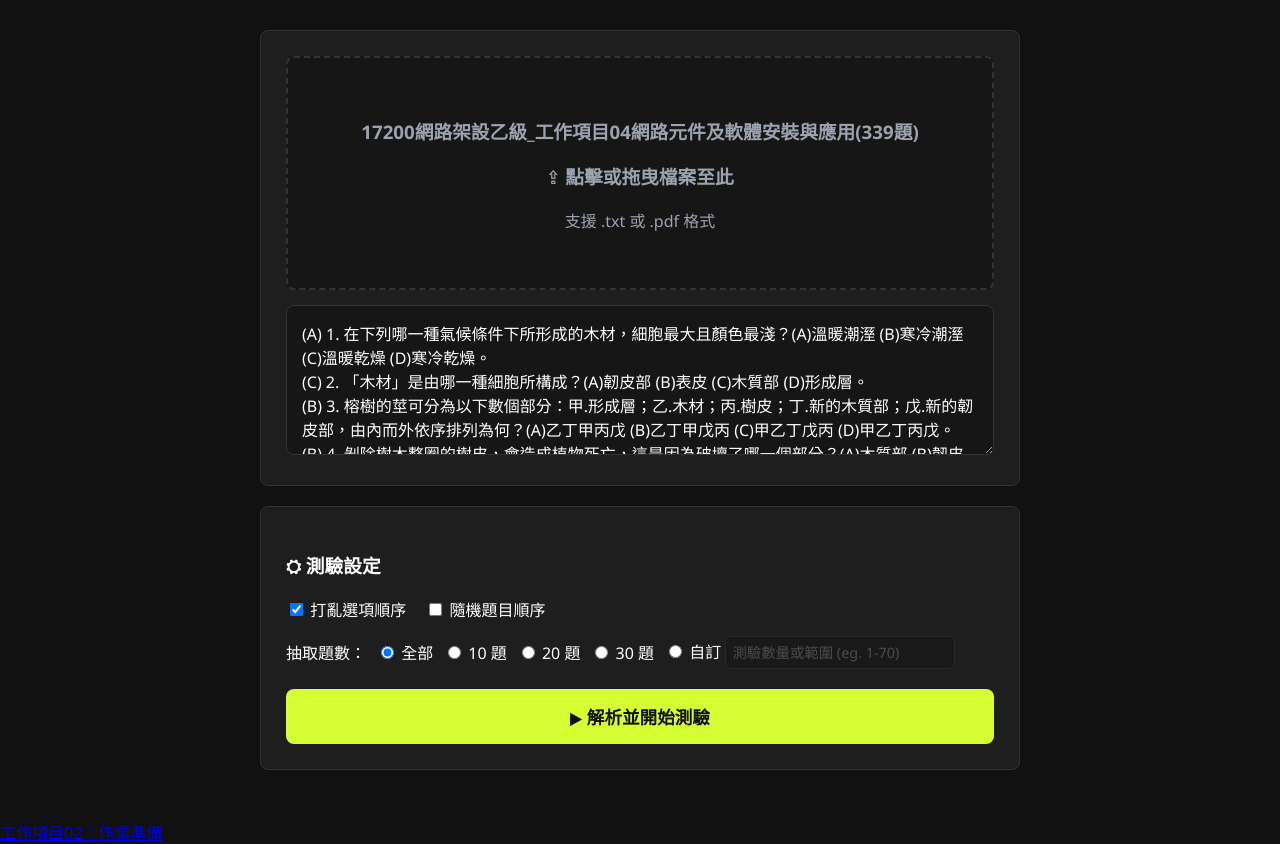
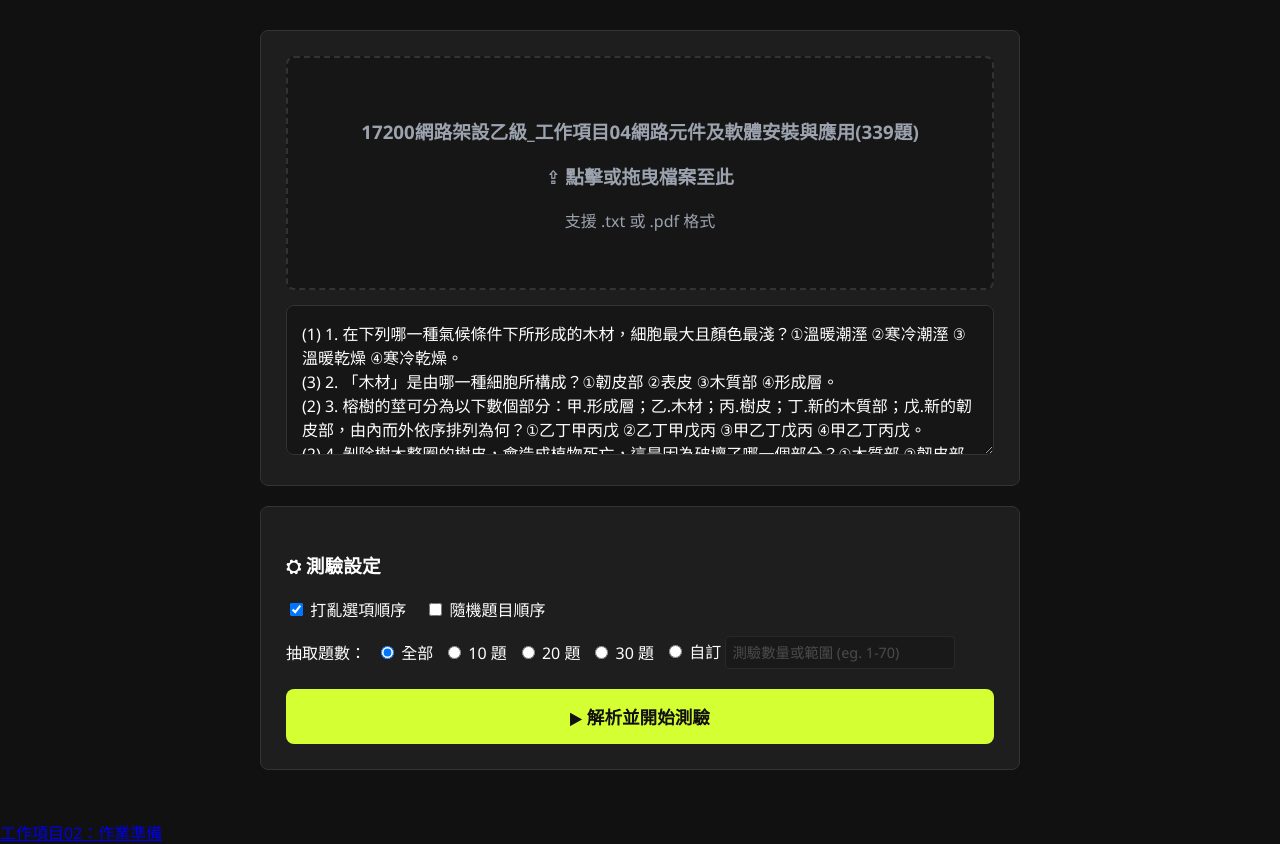
Before and after one commit to azurecloud1975/my_roy, a plain HTML site: page index.html in a window 1280 px wide. Shown: the part 77-921 px from the top of the page. Drawn offline with Linux system fonts and the light colour scheme; a script that the page names is missing.

Commit message:
把無法解析的(A)(B)(C)(D)改成(1)(2)(3)(4)與①②③④
把無法解析的(A)(B)(C)(D)改成(1)(2)(3)(4)與①②③④

```diff
--- a/index.html
+++ b/index.html
@@ -151,31 +151,31 @@
                     <input type="file" id="file-input" accept=".txt,.pdf" style="display:none;">
                 </div>
                 <textarea id="source-text" placeholder="請輸入題目或上傳檔案。">
-(A) 1. 在下列哪一種氣候條件下所形成的木材，細胞最大且顏色最淺？(A)溫暖潮溼 (B)寒冷潮溼 (C)溫暖乾燥 (D)寒冷乾燥。
-(C) 2. 「木材」是由哪一種細胞所構成？(A)韌皮部 (B)表皮 (C)木質部 (D)形成層。
-(B) 3. 榕樹的莖可分為以下數個部分：甲.形成層；乙.木材；丙.樹皮；丁.新的木質部；戊.新的韌皮部，由內而外依序排列為何？(A)乙丁甲丙戊 (B)乙丁甲戊丙 (C)甲乙丁戊丙 (D)甲乙丁丙戊。
-(B) 4. 剝除樹木整圈的樹皮，會造成植物死亡，這是因為破壞了哪一個部分？(A)木質部 (B)韌皮部 (C)形成層 (D)表皮。
-(B) 5. 有關木棉的敘述，何者錯誤？(A)木棉在春天綻放橙紅色的花朵 (B)木棉開花所需的養分是由根製造後向上運送 (C)木棉的葉片行光合作用產生的養分會向下運送到根部儲存 (D)木棉花謝之後才長出新芽。
-(A) 6. 下列何種物質無法由氣孔進入或離開葉片？(A)液態水 (B)氧氣 (C)二氧化碳 (D)水蒸氣。
-(C) 7. 木質部和韌皮部中，物質的運輸方向為何？選項	(A)木質部 上→下或下→上 韌皮部 上→下或下→上	(B)木質部 上→下 韌皮部 下→上	(C)木質部 下→上 韌皮部 上→下或下→上	(D)木質部 上→下或下→上 韌皮部 上→下
-(A) 8. 保衛細胞在下列何種狀態下，可使氣孔打開？(A)膨脹 (B)萎縮 (C)水分向外滲透 (D)氧氣向外擴散。
-(B) 9. 人類最粗的動脈和哪裡相連？(A)心房 (B)心室 (C)大靜脈 (D)微血管。
-(D) 10. 下列關於人體血液循環系統的敘述，何者錯誤？(A)屬於閉鎖式循環 (B)管壁最薄的血管是微血管 (C)心臟搏動提供血液流動的動力 (D)血漿負責運送氧氣至全身。
-(B) 11. 若遭受細菌感染，醫生可藉由計算血液中何者的數目，來協助診斷病情？(A)紅血球 (B)白血球 (C)血小板 (D)血漿。
-(A) 12. 心臟能規律的收縮和舒張，當心臟收縮時，擠壓血液流入何處？(A)動脈 (B)靜脈 (C)微血管 (D)心房。
-(D) 13. 有關體循環的敘述，下列何者正確？(A)是肺和心臟間的血液循環 (B)在肺與肺循環交會 (C)不會和肺循環同時發生 (D)可進行全身細胞養分、氣體與廢物的交換。
-(B) 14. 在下列哪一構造中，氣體交換情形為氧氣擴散進入血液、二氧化碳擴散進入組織？(A)心臟 (B)肺 (C)胃 (D)肝臟。
-(D) 15. 下列關於人體內氣體交換與運輸的敘述，何者錯誤？(A)氣體以擴散作用進行交換 (B)氧氣由肺泡進入血液中 (C)氧氣由紅血球運送到全身 (D)二氧化碳可經由皮膚排出體外。
-(A) 16. 關於人體血液循環系統的敘述，下列何者錯誤？(A)肺動脈與左心房相連 (B)同一時間下，脈搏與心搏的次數相同 (C)心臟舒張可使血液流回心臟 (D)肺靜脈中血液的氧氣濃度比肺動脈高。
-(B) 17. 以顯微鏡觀察魚尾鰭血液流動情形時，將溼棉花覆蓋在魚身上，只讓魚的尾鰭露在棉花外，其主要目的為下列何者？(A)觀察時方便找到尾鰭 (B)保持魚體表面及鰓的溼潤，以利小魚的呼吸 (C)避免血液流出 (D)用溼棉花壓住小魚，不讓小魚跳動。
-(A) 18. 承上題，觀察時若小魚不停的跳動，該如何處理？(A)加冰水使棉花潮溼，將棉花覆蓋在魚身上，待其穩定再觀察 (B)不必理會，繼續觀察 (C)在溼棉花上加溫水，讓小魚感到舒適，便不會跳動 (D)將小魚敲昏。
-(C) 19. 承第 18 題，選用尾鰭來觀察的主要原因為何？(A)血管較多 (B)血管較粗大 (C)較薄，易透光 (D)較易固定。
-(C) 20. 利用藥劑使氣孔關閉會減少蒸散作用，原因為何？(A)氧氣無法進入 (B)二氧化碳無法排出 (C)水分無法排出 (D)光合作用無法進行。
-(C) 21. 想要取得年輪明顯的木材來製作家具，下列哪一個環境較適合？(A)溫暖多雨的地區 (B)寒冷乾燥的地區 (C)四季分明的地區 (D)不限區域，何處生長都有機會產生明顯年輪
-(B) 22. 右圖均為維管束構造，何者敘述正確？(A) ac 均為輸送水分構造 (B)有 d 構造可使莖加粗 (C)左圖維管束為環狀排列，右圖為散生排列 (D)由 be 處輸送養分
-(A) 23. 人類體表受傷所流出的血液呈紅色，是來自何種血球的顏色？(A)紅血球 (B)白血球 (C)血小板 (D)血漿
-(D) 24. 激素在人體內運送，主要是由何者運送？(A)紅血球 (B)白血球 (C)血小板 (D)血漿
-(D) 25. 血液自心臟心室離開後，再將血液送回心臟所經過的血管順序為何？(A)動脈、靜脈、微血管 (B)靜脈、動脈、微血管 (C)靜脈、微血管、動脈 (D)動脈、微血管、靜脈
+(1) 1. 在下列哪一種氣候條件下所形成的木材，細胞最大且顏色最淺？①溫暖潮溼 ②寒冷潮溼 ③溫暖乾燥 ④寒冷乾燥。
+(3) 2. 「木材」是由哪一種細胞所構成？①韌皮部 ②表皮 ③木質部 ④形成層。
+(2) 3. 榕樹的莖可分為以下數個部分：甲.形成層；乙.木材；丙.樹皮；丁.新的木質部；戊.新的韌皮部，由內而外依序排列為何？①乙丁甲丙戊 ②乙丁甲戊丙 ③甲乙丁戊丙 ④甲乙丁丙戊。
+(2) 4. 剝除樹木整圈的樹皮，會造成植物死亡，這是因為破壞了哪一個部分？①木質部 ②韌皮部 ③形成層 ④表皮。
+(2) 5. 有關木棉的敘述，何者錯誤？①木棉在春天綻放橙紅色的花朵 ②木棉開花所需的養分是由根製造後向上運送 ③木棉的葉片行光合作用產生的養分會向下運送到根部儲存 ④木棉花謝之後才長出新芽。
+(1) 6. 下列何種物質無法由氣孔進入或離開葉片？①液態水 ②氧氣 ③二氧化碳 ④水蒸氣。
+(3) 7. 木質部和韌皮部中，物質的運輸方向為何？選項	①木質部 上→下或下→上 韌皮部 上→下或下→上	②木質部 上→下 韌皮部 下→上	③木質部 下→上 韌皮部 上→下或下→上	④木質部 上→下或下→上 韌皮部 上→下
+(1) 8. 保衛細胞在下列何種狀態下，可使氣孔打開？①膨脹 ②委縮 ③水分向外滲透 ④氧氣向外擴散。
+(2) 9. 人類最粗的動脈和哪裡相連？①心房 ②心室 ③大靜脈 ④微血管。
+(4) 10. 下列關於人體血液循環系統的敘述，何者錯誤？①屬於閉鎖式循環 ②管壁最薄的血管是微血管 ③心臟搏動提供血液流動的動力 ④血漿負責運送氧氣至全身。
+(2) 11. 若遭受細菌感染，醫生可藉由計算血液中何者的數目，來協助診斷病情？①紅血球 ②白血球 ③血小板 ④血漿。
+(1) 12. 心臟能規律的收縮和舒張，當心臟收縮時，擠壓血液流入何處？①動脈 ②靜脈 ③微血管 ④心房。
+(4) 13. 有關體循環的敘述，下列何者正確？①是肺和心臟間的血液循環 ②在肺與肺循環交會 ③不會和肺循環同時發生 ④可進行全身細胞養分、氣體與廢物的交換。
+(2) 14. 在下列哪一構造中，氣體交換情形為氧氣擴散進入血液、二氧化碳擴散進入組織？①心臟 ②肺 ③胃 ④肝臟。
+(4) 15. 下列關於人體內氣體交換與運輸的敘述，何者錯誤？①氣體以擴散作用進行交換 ②氧氣由肺泡進入血液中 ③氧氣由紅血球運送到全身 ④二氧化碳可經由皮膚排出體外。
+(1) 16. 關於人體血液循環系統的敘述，下列何者錯誤？①肺動脈與左心房相連 ②同一時間下，脈搏與心搏的次數相同 ③心臟舒張可使血液流回心臟 ④肺靜脈中血液的氧氣濃度比肺動脈高。
+(2) 17. 以顯微鏡觀察魚尾鰭血液流動情形時，將溼棉花覆蓋在魚身上，只讓魚的尾鰭露在棉花外，其主要目的為下列何者？①觀察時方便找到尾鰭 ②保持魚體表面及鰓的溼潤，以利小魚的呼吸 ③避免血液流出 ④用溼棉花壓住小魚，不讓小魚跳動。
+(1) 18. 承上題，觀察時若小魚不停的跳動，該如何處理？①加冰水使棉花潮溼，將棉花覆蓋在魚身上，待其穩定再觀察 ②不必理會，繼續觀察 ③在溼棉花上加溫水，讓小魚感到舒適，便不會跳動 ④將小魚敲昏。
+(3) 19. 承第 18 題，選用尾鰭來觀察的主要原因為何？①血管較多 ②血管較粗大 ③較薄，易透光 ④較易固定。
+(3) 20. 利用藥劑使氣孔關閉會減少蒸散作用，原因為何？①氧氣無法進入 ②二氧化碳無法排出 ③水分無法排出 ④光合作用無法進行。
+(3) 21. 想要取得年輪明顯的木材來製作家具，下列哪一個環境較適合？①溫暖多雨的地區 ②寒冷乾燥的地區 ③四季分明的地區 ④不限區域，何處生長都有機會產生明顯年輪
+(2) 22. 右圖均為維管束構造，何者敘述正確？① ac 均為輸送水分構造 ②有 d 構造可使莖加粗 ③左圖維管束為環狀排列，右圖為散生排列 ④由 be 處輸送養分
+(1) 23. 人類體表受傷所流出的血液呈紅色，是來自何種血球的顏色？①紅血球 ②白血球 ③血小板 ④血漿
+(4) 24. 激素在人體內運送，主要是由何者運送？①紅血球 ②白血球 ③血小板 ④血漿
+(4) 25. 血液自心臟心室離開後，再將血液送回心臟所經過的血管順序為何？①動脈、靜脈、微血管 ②靜脈、動脈、微血管 ③靜脈、微血管、動脈 ④動脈、微血管、靜脈
 </textarea>
             </div>
 
```
